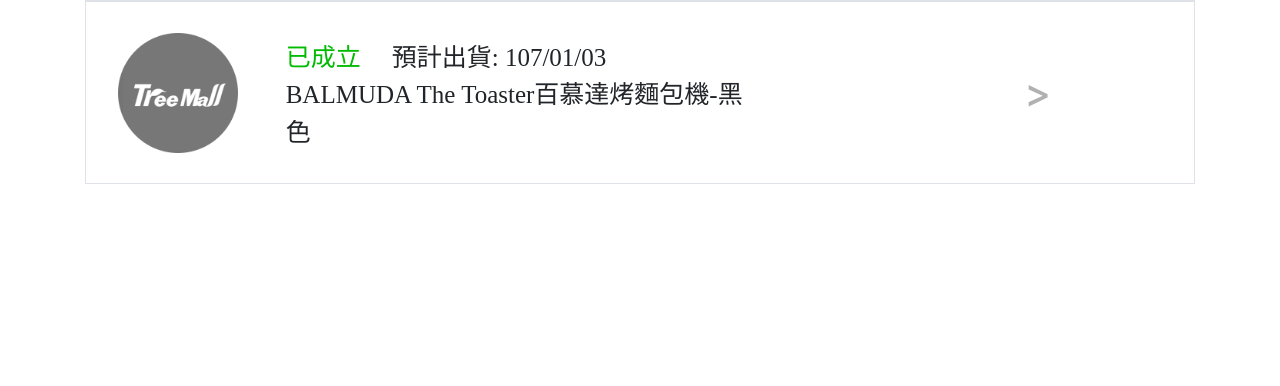
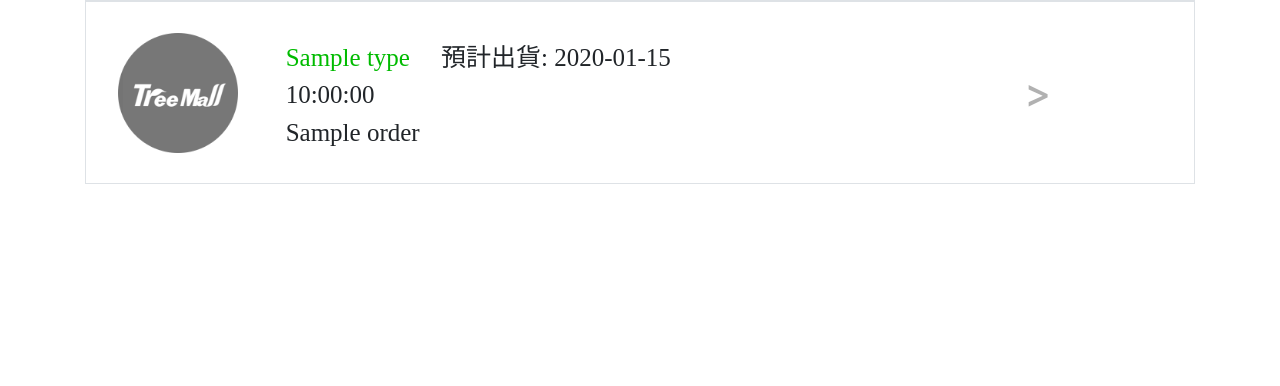
Before and after one commit to Hung-Jia-Jun/TreeMall_project-master, a Flask app: template templates/index.html in a window 1280 px wide. Shown: the part 300-686 px from the top of the page. Run offline with Flask 2, Linux system fonts and the light colour scheme; the template is opened without the code that fills it: most values are stand-ins (such as "Sample title", 1, 10 or a date in 2020); grey boxes marked "Sample" are stand-in pictures; some libraries are stand-ins or nearby versions.

Commit message:
更新縮網址的服務 增加order列表的排序功能 增加order列表的"已完成"、"進行中"的分類項目

```diff
--- a/static/main.js
+++ b/static/main.js
@@ -1,10 +1,15 @@
-function ReadOrder() {
-// 	$.get("/orderList",
-// 		function(data) {
-// 		   	console.log(data);
-// 		}
-// 	);
+
+function getTextValue() {
+	userTypeUrl = (document.getElementById("url").value);
+
+	$.get("/UserShortUrl",
+		{url : userTypeUrl},
+		function(data) {
+			console.log(data);
+			document.getElementById("response").innerText = data
+		}
+	);
 }
 $(document).ready(function(){
-	ReadOrder();
+	document.getElementById("confirm").addEventListener("click", getTextValue);
 });
--- a/templates/index.html
+++ b/templates/index.html
@@ -75,27 +75,30 @@
 					<ul class="nav nav-list"><li class="divider"></li></ul>
 				</a>
 		</div>
-		{% for i in oreders %}
+		{% for order in progressOrder %}
 			<div class="col-md-12 border">
 				<div class="row setcenter">
 					<div class="col-md-2 col-2" style="margin: auto;" align="center" >
-						<img width="100%" src="https://static.oopocket.com/store/iconTreemall@3x.png">
+						<!-- if order["name"]["status"]["code"] is 1 or order["name"]["status"]["code"] is 2 (./static/Disable.png) -->
+						<img width="100%" src={{ order["logo"] }}>
 					</div>
 					<div class="col-md-8  col-8 center">
 						<div class="row" >
 							<div class="col-md-8  col-10 " >
 								<established class="hh">
-									<font face="微軟正黑體">已成立</font>
+									<!-- 商品狀態 -->
+									<font face="微軟正黑體">{{ order["status"]["type"] }}</font>
 								</established>
 								<span class="hh mx-4">
-									<font face="微軟正黑體">預計出貨: 107/01/03</font>
+									<font face="微軟正黑體">預計出貨: {{ order["date"] }}</font>
 								</span>
 							</div>
 						</div>
 						<div class="row">
 							<div class="col-md-8  col-12">
 								<span class="hh">
-									<font face="微軟正黑體">{{ title }}</font>
+									<!-- 商品名稱 -->
+									<font face="微軟正黑體">{{ order["name"] }}</font>
 								</span>
 							</div>
 						</div>
@@ -117,26 +120,30 @@
 					<ul class="nav nav-list"><li class="divider"></li></ul>
 				</a>
 		</div>
+		{% for order in completedOrder %}
 			<div class="col-md-12 border">
 				<div class="row setcenter">
 					<div class="col-md-2 col-2" style="margin: auto;" align="center" >
+						<!-- if order["name"]["status"]["code"] is 1 or order["name"]["status"]["code"] is 2 (./static/Disable.png) -->
 						<img width="100%" src="./static/Disable.png">
 					</div>
 					<div class="col-md-8  col-8 center">
 						<div class="row" >
 							<div class="col-md-8  col-10 " >
 								<established class="hh">
-								<font face="微軟正黑體">已成立</font>
+									<!-- 商品狀態 -->
+									<font face="微軟正黑體">{{ order["status"]["type"] }}</font>
 								</established>
 								<span class="hh mx-4">
-								<font face="微軟正黑體">預計出貨: 107/01/03</font>
+									<font face="微軟正黑體">預計出貨: {{ order["date"] }}</font>
 								</span>
 							</div>
 						</div>
 						<div class="row">
 							<div class="col-md-8  col-12">
 								<span class="hh">
-								<font face="微軟正黑體">BALMUDA The Toaster百慕達烤麵包機-黑色</font>
+									<!-- 商品名稱 -->
+									<font face="微軟正黑體">{{ order["name"] }}</font>
 								</span>
 							</div>
 						</div>
@@ -146,6 +153,7 @@
 					</div>
 				</div>
 			</div>
+		{% endfor %}
 
 	</div>
 </body>
--- a/views.py
+++ b/views.py
@@ -8,6 +8,7 @@
 from flask_sqlalchemy import SQLAlchemy
 import configparser
 import threading
+import datetime
 import os
 from flask_cors import cross_origin,CORS
 config = configparser.ConfigParser()
@@ -30,27 +31,75 @@
 
 class shortURL(db.Model):
 	DateTime = db.Column(db.String(255), primary_key=True)
-	Data = db.Column(db.String(255))
-	MappingData = db.Column(db.String(255))
+	URL = db.Column(db.String(255))
+	MappingURL = db.Column(db.String(255))
 
-	def __init__(self, DateTime, Data):
+	def __init__(self, DateTime, URL):
 		self.DateTime = DateTime
-		self.Data = Data
-		self.MappingData = MappingData
+		self.URL = URL
+		self.MappingURL = MappingURL
 
+def ROCYearConvert(orders,shiftYear):
+	for order in orders:
+		#民國年轉西元年
+		datelist = []
+		datelist = order["date"].split("/")
+		datelist[0] = str(int(datelist[0]) + shiftYear)
+		order["date"] = '/'.join(datelist)
+	return orders
+def sordbyDESC(orders):
+	orders = ROCYearConvert(orders,1911)
+	#先對所有order的list做排序，之後再依照這個datetime去抓取對應的order
+	sortDates = sorted([datetime.datetime.strptime(order["date"], "%Y/%m/%d") for order in orders])
+
+	#排序完成的list
+	sortedOrder = []
+	for dt in sortDates:
+		for order in orders:
+			if datetime.datetime.strptime(order["date"], "%Y/%m/%d") == dt:
+				exist = False
+				for sort in sortedOrder:
+					if order['name'] == sort['name']:
+						exist = True
+				if exist == False:
+					sortedOrder.append(order)
+	#西元年轉民國年
+	sortedOrder = ROCYearConvert(sortedOrder,-1911)
+	return sortedOrder
+
+@app.route("/shorturl")
+def shorturl():
+	return render_template('shorturl.html')
 
 @app.route("/index")
 def index():
-	orederItem = queryCommandList()
-	orederCount = len(orederItem.json["orders"])
-	oreders=[]
-	for i in range(orederCount):
-		oreders.append(i)
-	return render_template('index.html',oreders = oreders)
+	orederItem = orderList()
+	oreders = orederItem.json["orders"]
+	progressOrder = []
+	completedOrder = []
+	for order in oreders:
+		if int(order["status"]["code"]) <= 2:
+			progressOrder.append(order)
+		else:
+			completedOrder.append(order)
+	progressOrder = sordbyDESC(progressOrder)
+	completedOrder = sordbyDESC(completedOrder)
+	return render_template('index.html',progressOrder = progressOrder,completedOrder=completedOrder)
 
-#取得當前指令的列表
+#取得用戶輸入的網址
+@app.route("/UserShortUrl")
+def UserShortUrl():
+	_url = request.args.get('url')
+	print (_url)
+	findExistURL = shortURL.query.filter_by(MappingURL=_url)
+	if findExistURL == None:
+		pass
+	else:
+		return findExistURL.first().URL
+	return _url
+
 @app.route("/orderList")
-def queryCommandList():
+def orderList():
 	#依照ID排序
 	Orders ="""
 				{
```
Also changed, not shown: templates/shortURL.html (added, +38 -0 lines). Lines whose indentation alone changed are shown as unchanged.
